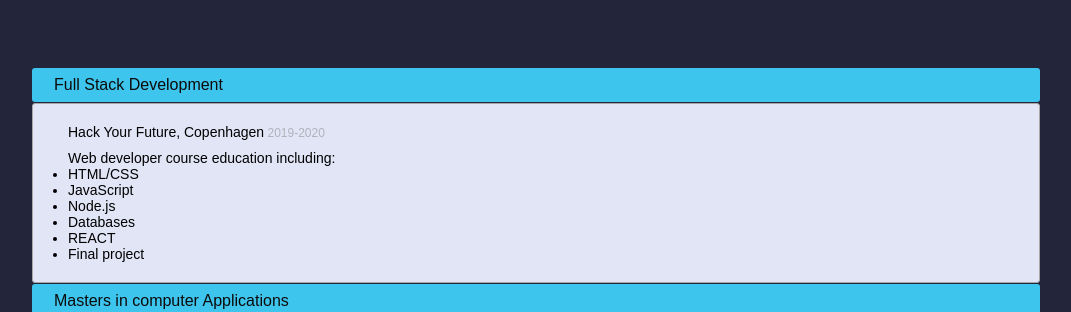
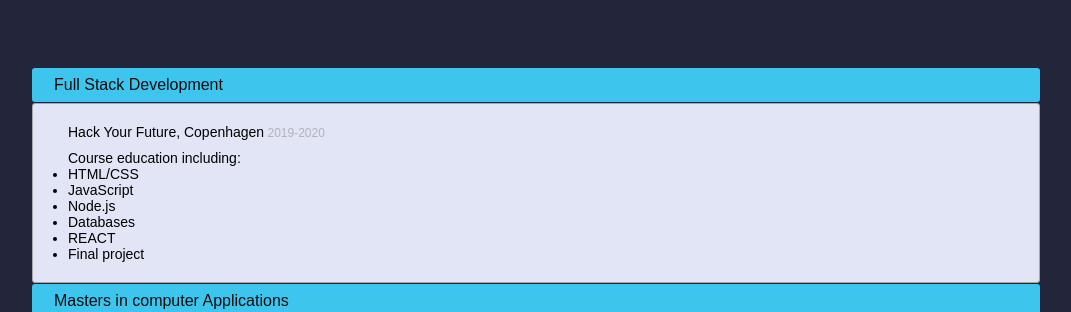
Before and after one commit to mamathamereddy/Portfolio, a React (Create React App) app: page / in a window 1280 px wide. Shown: the part 5750-6062 px from the top of the page, without its empty margins (108-1179 px from the left). Built offline with nearby package versions, Linux system fonts and the light colour scheme.

Commit message:
updating education

```diff
--- a/src/components/Education.js
+++ b/src/components/Education.js
@@ -18,7 +18,7 @@
               </p>
 
               <p>
-                Web developer course education including:
+                Course education including:
                 <ul>
                   <li> HTML/CSS</li>
                   <li> JavaScript</li>
```
